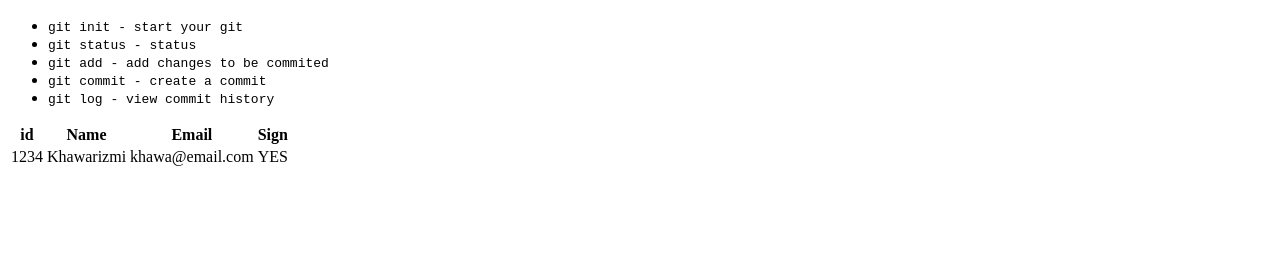
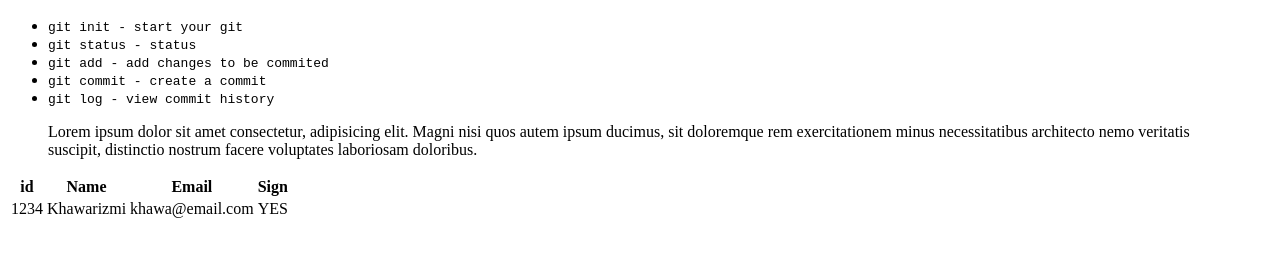
Before and after one commit to khawarizmi02/git-course, a plain HTML site: page index.html in a window 1280 px wide. Shown: the part 110-366 px from the top of the page. Drawn offline with Linux system fonts and the light colour scheme.

Commit message:
add blockquote

```diff
--- a/index.html
+++ b/index.html
@@ -22,6 +22,10 @@
 		<li><code>git log - view commit history</code></li>
 	</ul>
 
+	<blockquote>
+		Lorem ipsum dolor sit amet consectetur, adipisicing elit. Magni nisi quos autem ipsum ducimus, sit doloremque rem exercitationem minus necessitatibus architecto nemo veritatis suscipit, distinctio nostrum facere voluptates laboriosam doloribus.
+	</blockquote>
+
 	<table>
 		<thead>
 			<tr>
```
